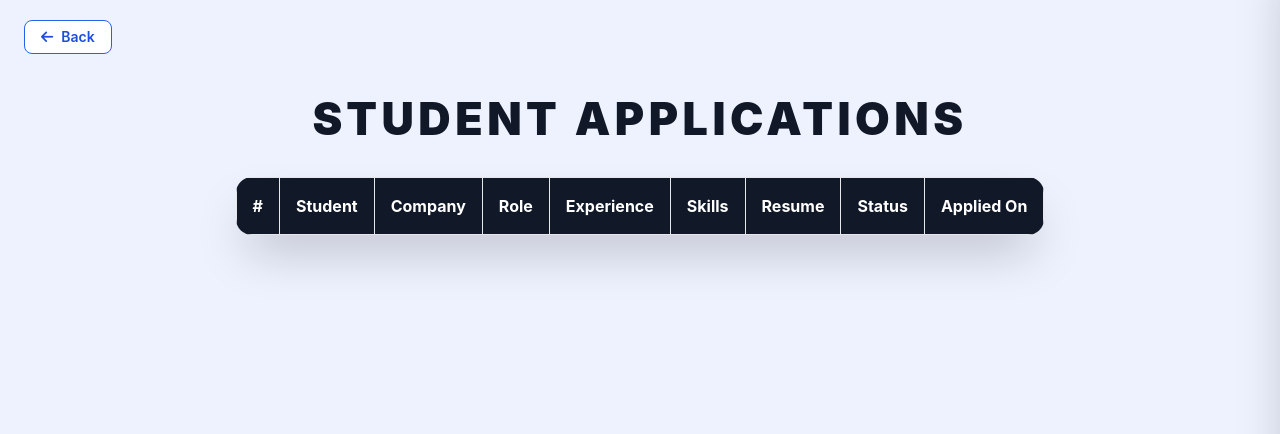
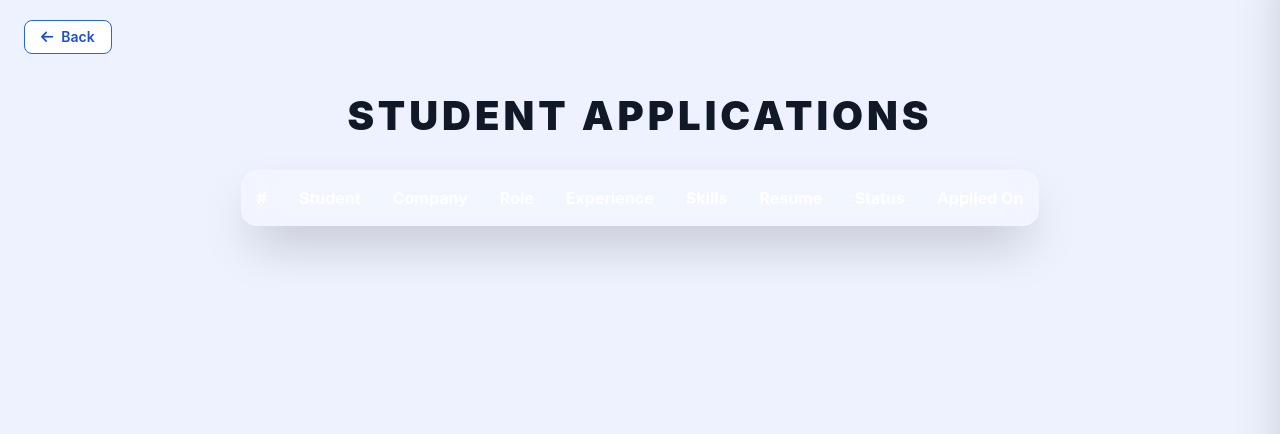
Before and after one commit to dg0682241-tech/placement-management-system, a Flask app: page /admin/applications in a window 1280 px wide. Shown: the part 64-498 px from the top of the page. Run offline with Flask 3, Linux system fonts and the light colour scheme; the visitor is signed in with stand-in values (Sample User, id 1); data comes from the database, SQL or seed files in the repository; data that the repository does not hold is empty; some libraries are stand-ins or nearby versions.

Commit message:
Uapplications.html

```diff
--- a/templates/admin/applications.html
+++ b/templates/admin/applications.html
@@ -4,7 +4,7 @@
 <div class="w-full px-3 md:px-6 mt-4">
 
   <!-- ================= HEADING ================= -->
-  <h2 class="text-center mb-6 font-black tracking-widest text-[2.8rem]
+  <h2 class="text-center mb-6 font-black tracking-widest text-[2.5rem]
              transition-colors duration-300 hover:text-blue-600">
     STUDENT APPLICATIONS
   </h2>
@@ -13,20 +13,20 @@
   <div class="overflow-x-auto rounded-2xl shadow-2xl
               bg-white/25 backdrop-blur-lg">
 
-    <table class="w-full border-collapse text-sm md:text-base text-nowrap">
+    <table class="w-full text-sm md:text-base text-nowrap">
 
       <!-- ================= TABLE HEAD ================= -->
-      <thead class="bg-gray-900 text-white text-center hidden md:table-header-group">
+      <thead class=" text-white text-center hidden md:table-header-group">
         <tr>
-          <th class="p-4 border">#</th>
-          <th class="p-4 border">Student</th>
-          <th class="p-4 border">Company</th>
-          <th class="p-4 border">Role</th>
-          <th class="p-4 border">Experience</th>
-          <th class="p-4 border">Skills</th>
-          <th class="p-4 border">Resume</th>
-          <th class="p-4 border">Status</th>
-          <th class="p-4 border">Applied On</th>
+          <th class="p-4 ">#</th>
+          <th class="p-4 ">Student</th>
+          <th class="p-4 ">Company</th>
+          <th class="p-4">Role</th>
+          <th class="p-4 ">Experience</th>
+          <th class="p-4 ">Skills</th>
+          <th class="p-4 ">Resume</th>
+          <th class="p-4 ">Status</th>
+          <th class="p-4 ">Applied On</th>
         </tr>
       </thead>
 
```
